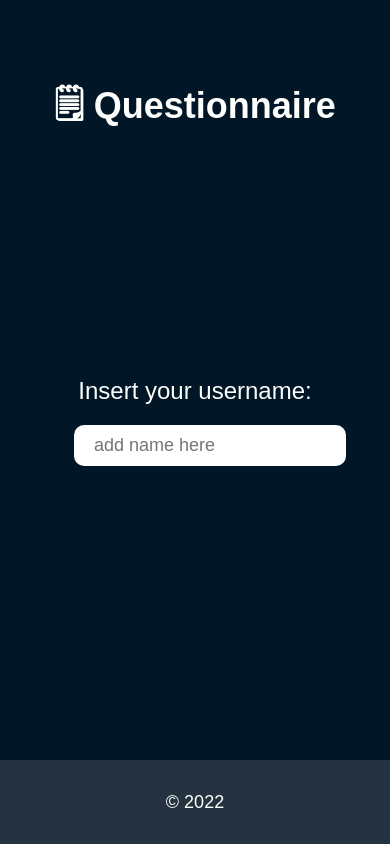
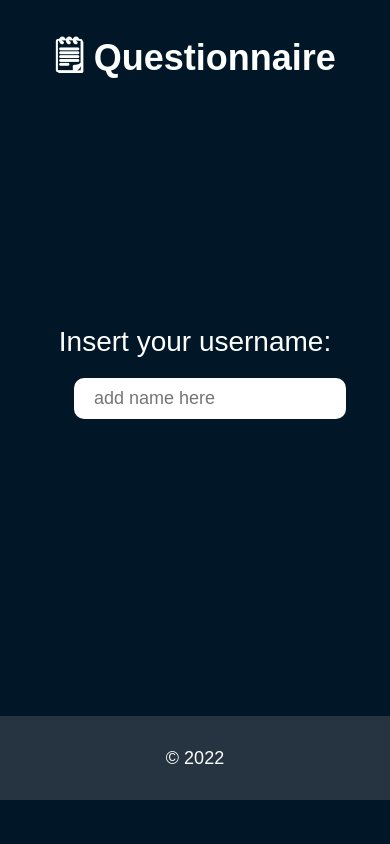
Before and after one commit to midoritiba/questionnaire-app, a React (Create React App) app: page / in a window 390 px wide. Built offline with nearby package versions, Linux system fonts and the light colour scheme; the HTML template or start-up script is replaced by a standard one; a web font is replaced by a local one.

Commit message:
responsitivity

```diff
--- a/src/App.js
+++ b/src/App.js
@@ -62,8 +62,10 @@ function App() {
 
         {counter === data.length && <Results finalResult={finalResult} user={user}/>}
 
-        <footer>© 2022</footer>
+
       </div>
+
+      <footer>© 2022</footer>
     </>
   );
 }
--- a/src/index.css
+++ b/src/index.css
@@ -17,12 +17,13 @@ body {
 header{
   text-align: center;
   padding-top: 5rem;
-  height: 10vh;
+  min-height: 10%;
 }
 
 .form-credentials {
   display: flex;
   font-size: 48px;
+  margin-bottom: 2rem;
 }
 
 .input-credentials{
@@ -31,7 +32,7 @@ header{
 
 .container {
   margin: 0 auto;
-  height: 80vh;
+  min-height: 70vh;
   width: 80%;
   display: flex;
   flex-direction: column;
@@ -81,6 +82,7 @@ input[type="radio"]:checked + label span, .box:hover {
   height: 35px;
   margin-right: 20px;
   cursor: pointer;
+
 }
 
 .box{
@@ -88,6 +90,7 @@ input[type="radio"]:checked + label span, .box:hover {
   border-radius: 5px;
   width: 100%;
   height: 100%;
+  transition: ease-in-out 500ms;
 }
 
 .one {
@@ -152,9 +155,9 @@ li{
 }
 
 footer {
-  position: fixed;
-  bottom: 0;
-  height: 10vh;
+  margin-top: 2rem;
+  /* bottom: 0; */
+  height: 20%;
   text-align: center;
   background-color: #7e7e7e49;
   width: 100%;
@@ -170,6 +173,14 @@ footer {
     font-size: 18px;
   }
 
+  header{
+    padding-top: 2rem;
+  }
+
+  .container {
+    width: 90%;
+  }
+
   .form-credentials {
     padding-top: 0;
     flex-wrap: wrap;
@@ -178,6 +189,9 @@ footer {
     justify-content: center;
   }
 
+  h2 {
+    margin: 1rem 0;
+  }
   .input-credentials{
     font-size: 18px;
   }
@@ -206,10 +220,3 @@ footer {
     padding-top: 20px;
   }
 }
-
-@media only screen and (max-width: 1090px) {
-  .form-credentials {
-    font-size:24px;
-  }
-
-}
```
